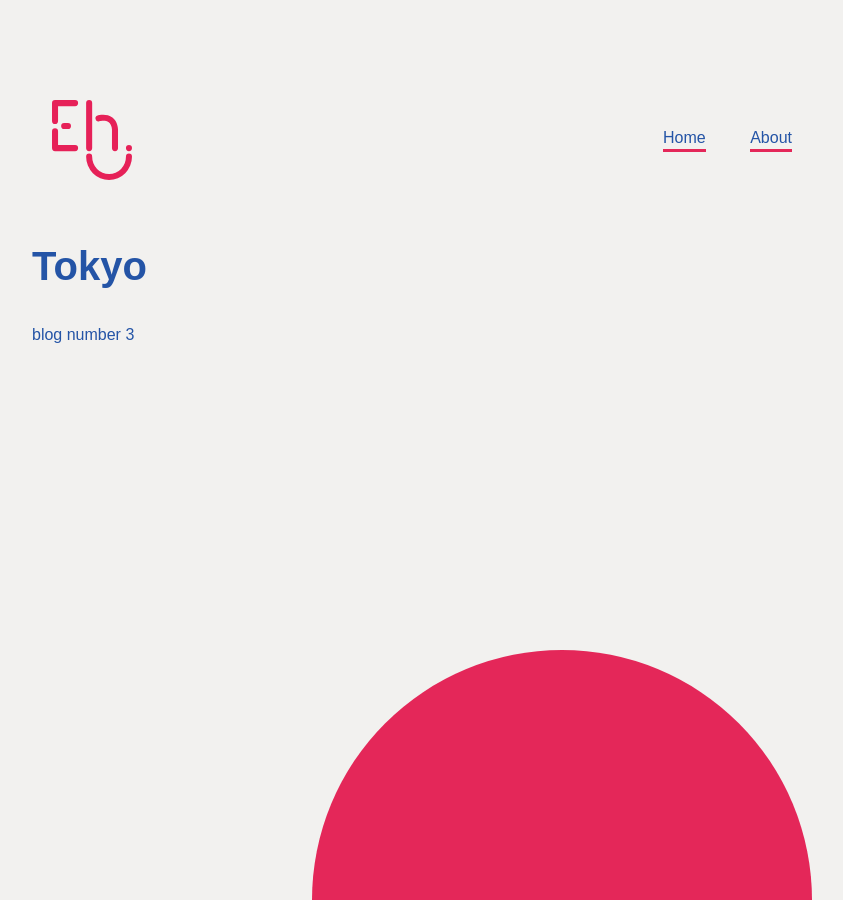
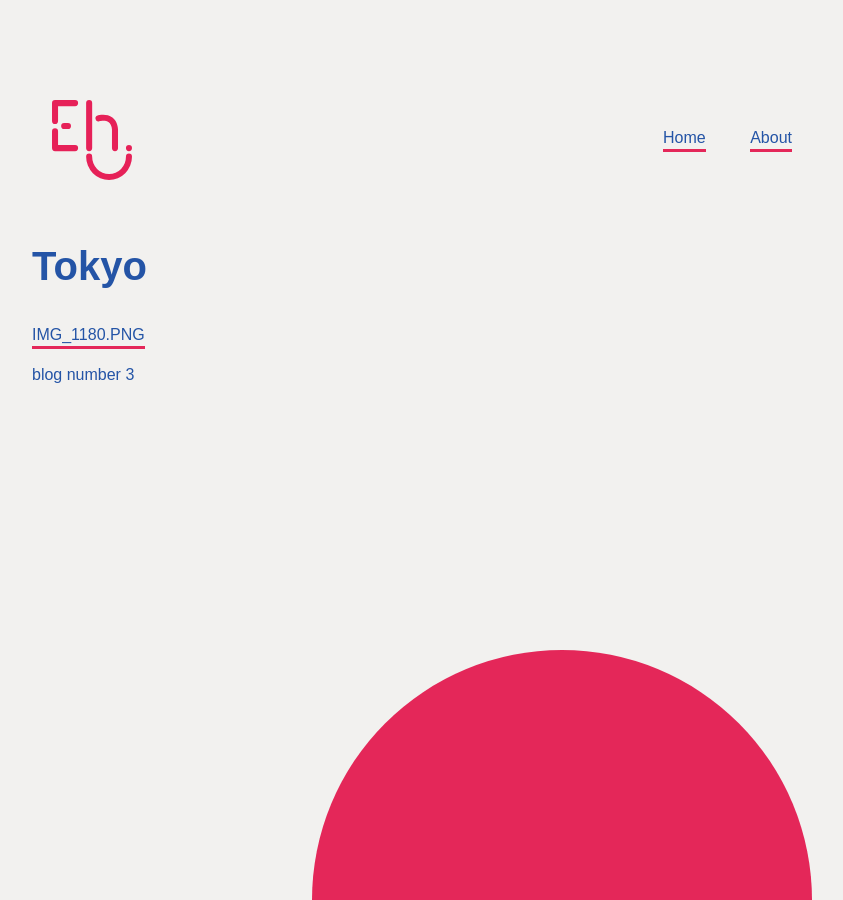
Before and after one commit to emho-lab/journal, a Jekyll site: the page built from _posts/2019-09-25-Tokyo.md, in a window 1280 px wide. Shown: the whole page, without its empty margins (218-1061 px from the left). Built offline with Jekyll 4.4.1, drawn with Linux system fonts in a browser that asks for light colours; some web fonts are replaced.

Commit message:
Updated Tokyo

```diff
--- a/_posts/2019-09-25-Tokyo.md
+++ b/_posts/2019-09-25-Tokyo.md
@@ -5,4 +5,7 @@ excerpt: bla bla bla bla bla bla bla bla bla bla bla bla bla bla bla bla bla bla
   bla bla bla bla bla bla
 ---
 
+[IMG_1180.PNG](/uploads/IMG_1180.PNG)
+
+
 blog number 3
```
